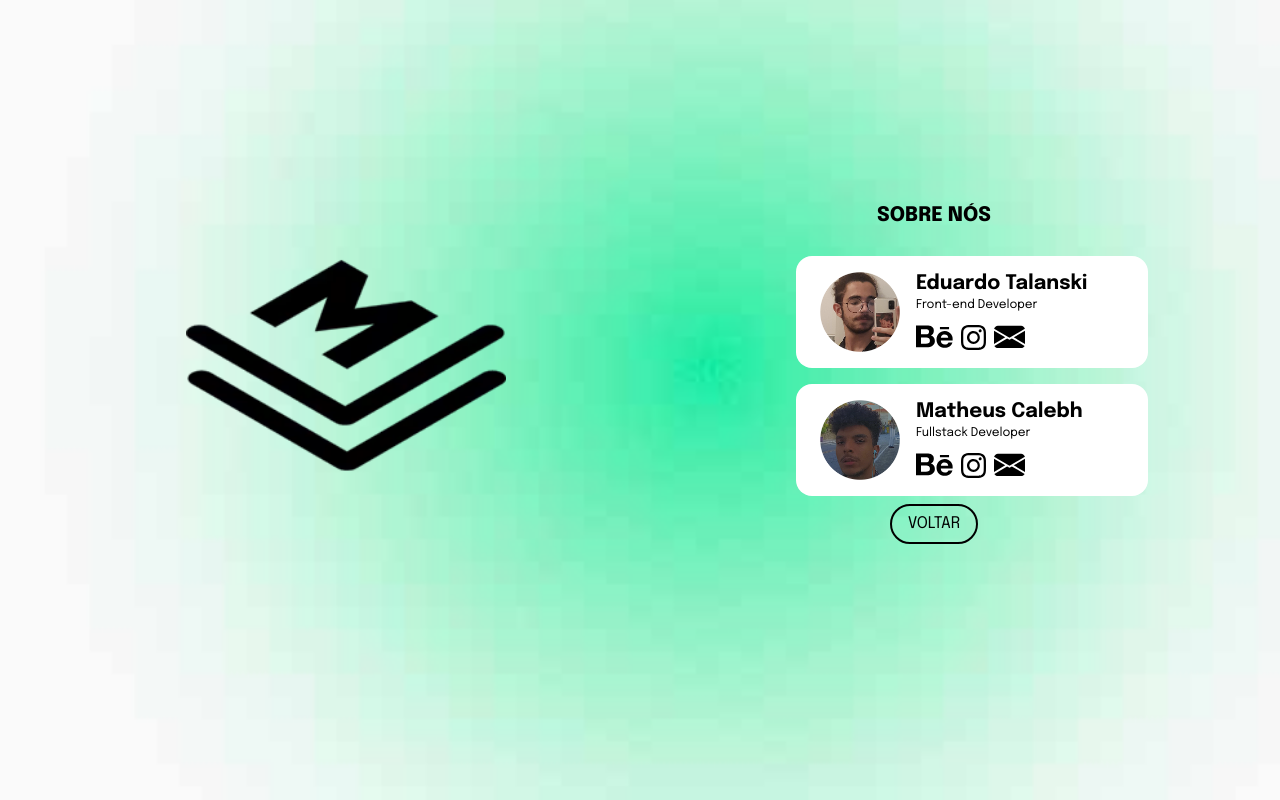
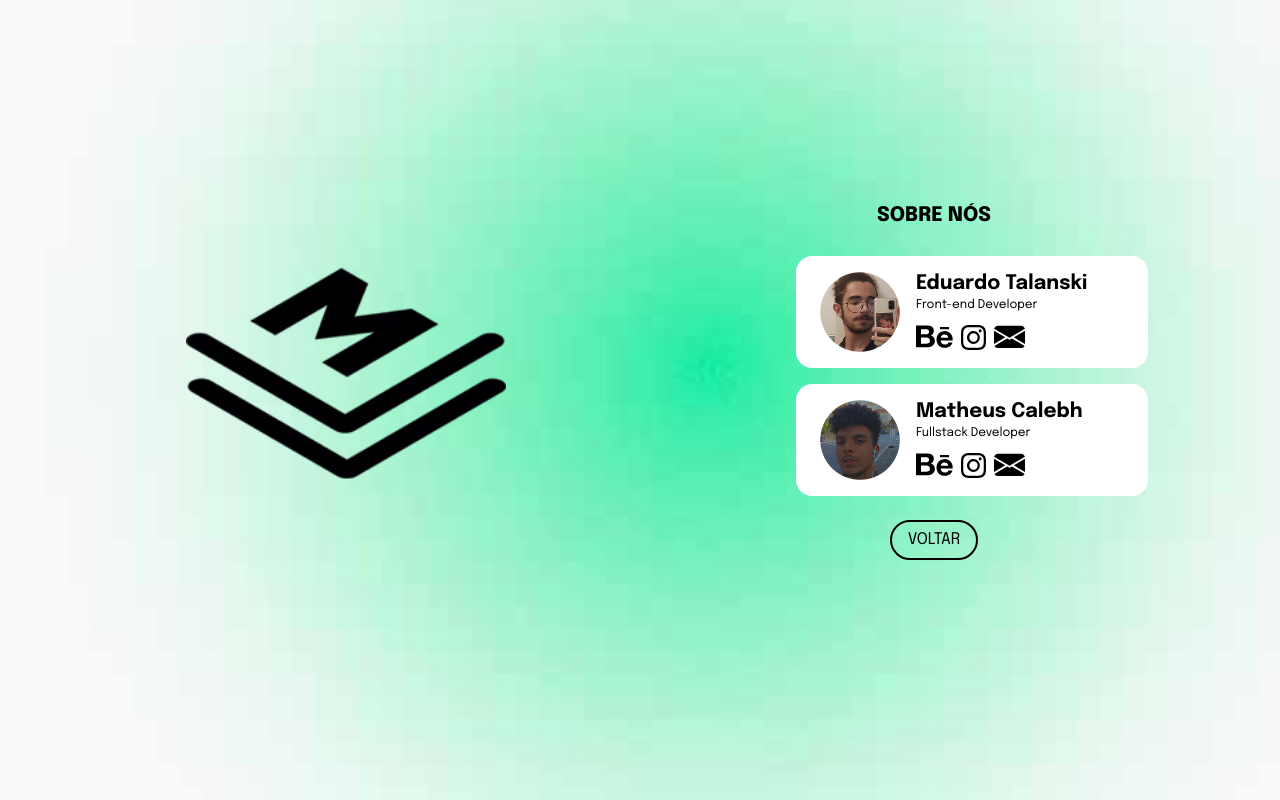
Before and after one commit to maduradodev/madurado-weblanding, a plain HTML site: page about.html in a window 1280 px wide. Drawn offline with nearby package versions, Linux system fonts and the light colour scheme.

Commit message:
V1.1
index.html:
Atualizei para Oi! Nós somos a

about.html:
Aumentei a margin-top do botão VOLTAR.

```diff
--- a/about.html
+++ b/about.html
@@ -164,7 +164,7 @@
 
                 </div>
 
-                <div class="has-text-centered">
+                <div class="has-text-centered" style="margin-top:1rem;">
                     <a href="index.html" class="transition">
                     <button data-nosnippet class="button is-normal is-responsive">VOLTAR</button>
                     </a>
```
Also changed, not shown: index.html (+1 -1 lines).
